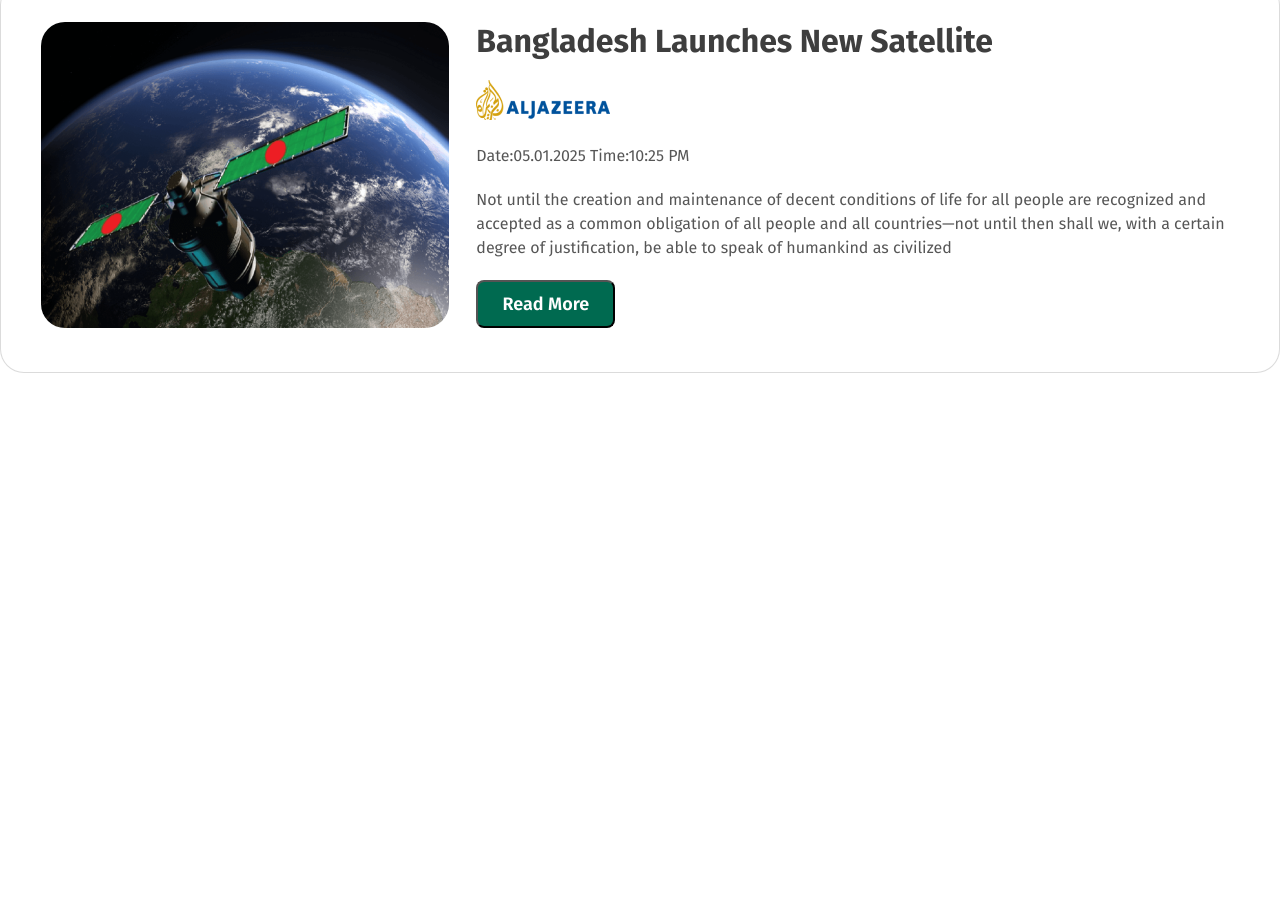
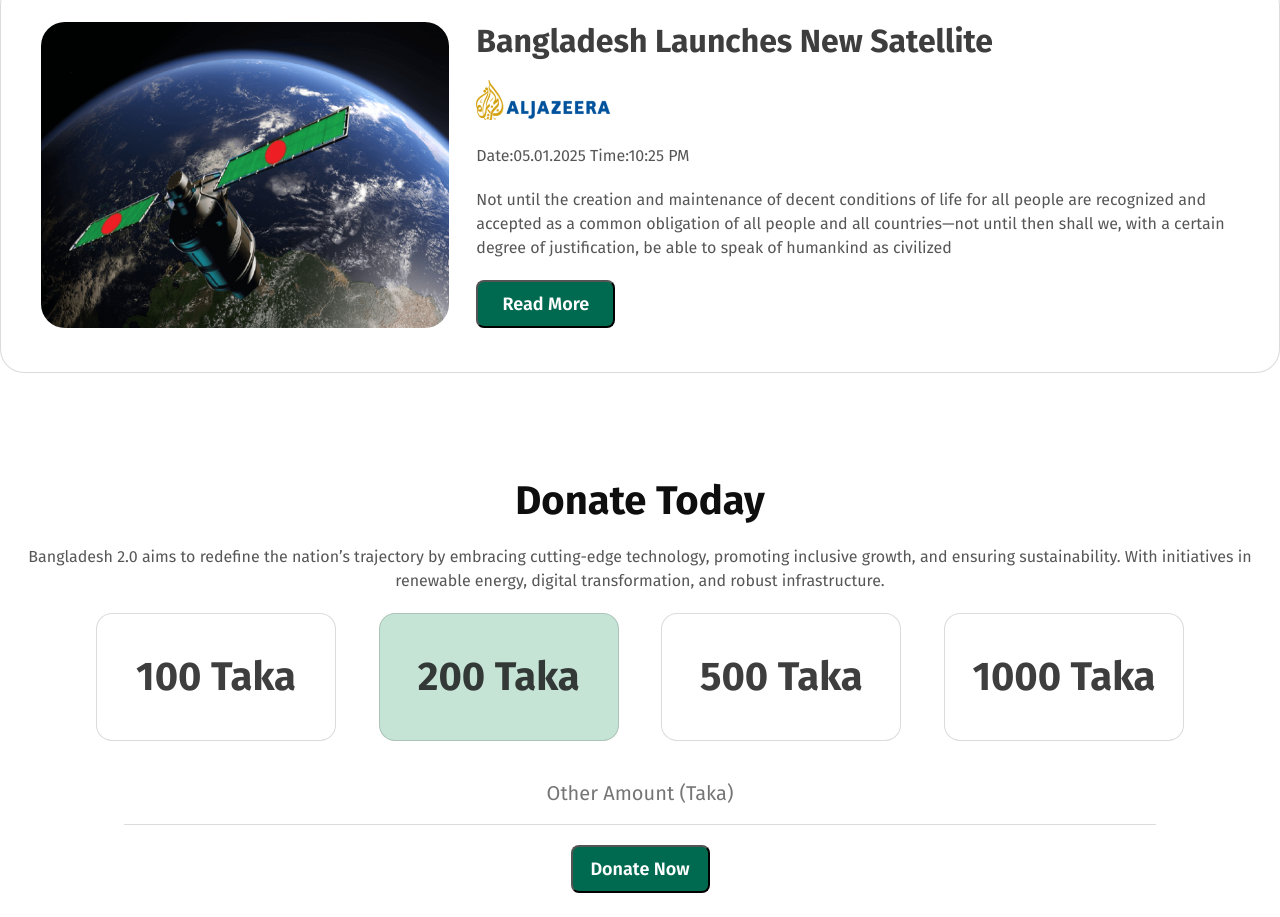
Before and after one commit to Arif-Rabbani-188/Assignment-1, a plain HTML site: page index.html in a window 1280 px wide. Shown: the part 3050-3967 px from the top of the page. Before the commit the page ends 3423 px from the top, so only its background shows below. Drawn offline with Linux system fonts and the light colour scheme.

Commit message:
donate now section is added

```diff
--- a/index.html
+++ b/index.html
@@ -147,6 +147,19 @@
                 </div>
             </div>
         </section>
+
+        <section class="donate">
+            <h1>Donate Today</h1>
+            <p class="para">Bangladesh 2.0 aims to redefine the nation’s trajectory by embracing cutting-edge technology, promoting inclusive growth, and ensuring sustainability. With initiatives in renewable energy, digital transformation, and robust infrastructure.</p>
+            <div class="container">
+                <div class="items">100 Taka</div>
+                <div class="items autoSelect">200 Taka</div>
+                <div class="items">500 Taka</div>
+                <div class="items">1000 Taka</div>
+            </div>
+            <input type="text" placeholder="Other Amount (Taka)">
+            <button class="btn">Donate Now</button>
+        </section>
     </main>
 
 </body>
--- a/style/style.css
+++ b/style/style.css
@@ -389,7 +389,88 @@ body {
     text-align: left;
 }
 
-.rev{
+.rev {
     display: flex;
     flex-direction: row-reverse;
 }
+
+/* Donate now section */
+
+.donate {
+    height: 464px;
+    margin-top: 80px;
+    width: 1280px;
+    display: flex;
+    flex-direction: column;
+    align-items: center;
+    gap: 20px;
+    justify-content: center;
+}
+
+.donate>h1 {
+    color: rgb(14, 14, 14);
+    font-family: Fira Sans;
+    font-size: 40px;
+    font-weight: 700;
+    line-height: 48px;
+    letter-spacing: 0%;
+    text-align: center;
+}
+
+.donate>.para {
+    text-align: center;
+}
+
+.donate>.container {
+    width: 85%;
+    display: flex;
+    justify-content: space-between;
+    gap: 40px;
+}
+
+.container>.items {
+    display: flex;
+    justify-content: center;
+    align-items: center;
+    width: 240px;
+    height: 128px;
+    box-sizing: border-box;
+    border: 1px solid rgba(14, 14, 14, 0.15);
+    border-radius: 16px;
+    background: rgb(255, 255, 255);
+    color: rgba(14, 14, 14, 0.8);
+    font-family: Fira Sans;
+    font-size: 40px;
+    font-weight: 700;
+    line-height: 48px;
+    letter-spacing: 0%;
+    text-align: center;
+}
+
+.container>.autoSelect {
+    box-sizing: border-box;
+    border: 1px solid rgba(14, 14, 14, 0.15);
+    border-radius: 16px;
+
+    background: rgb(198, 228, 214);
+}
+
+.donate>input {
+    width: 1032px;
+    height: 64px;
+    box-sizing: border-box;
+    border: none;
+    border-bottom: 1px solid rgba(14, 14, 14, 0.15);
+    background: rgb(255, 255, 255);
+    color: rgba(14, 14, 14, 0.3);
+    font-family: Fira Sans;
+    font-size: 20px;
+    font-weight: 400;
+    line-height: 24px;
+    letter-spacing: 0%;
+    text-align: center;
+}
+
+.container > .items:hover {
+    background: rgb(125, 243, 150);
+}
```
